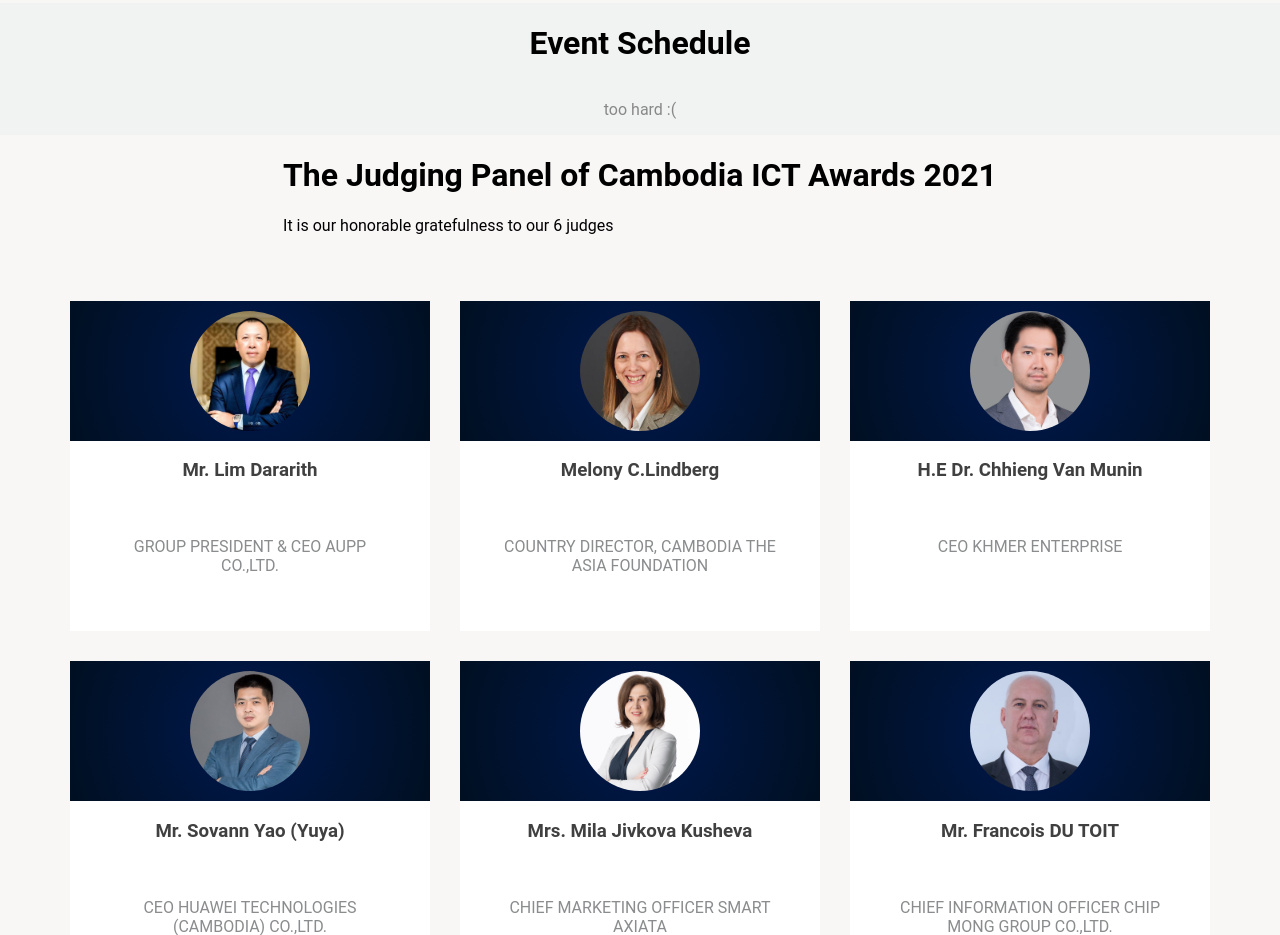
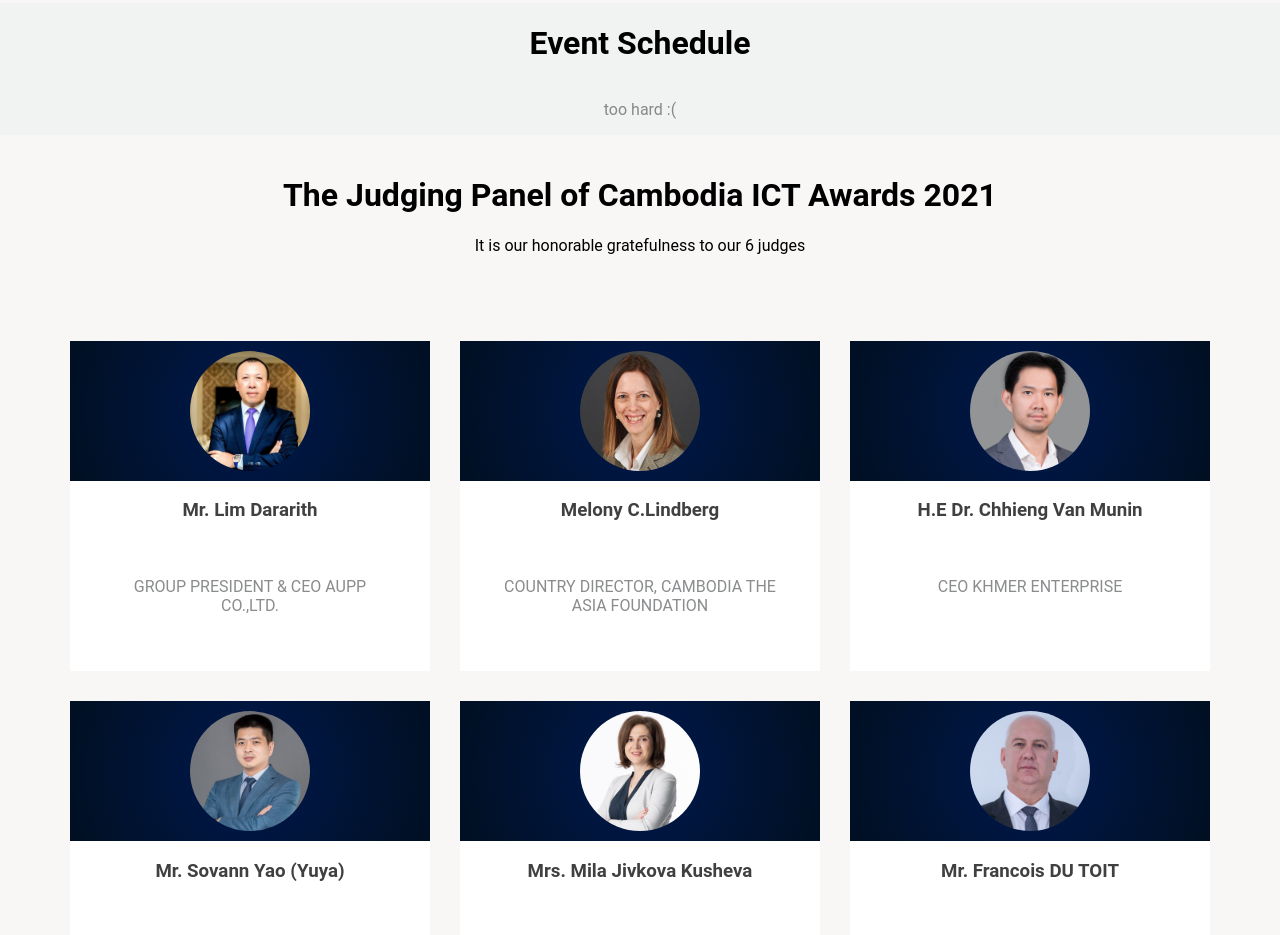
Before and after one commit to Kuroyuki-Kaze/Kuroyuki-Kaze.github.io, a plain HTML site: page WD5/cicta.html in a window 1280 px wide. Shown: the part 2237-3172 px from the top of the page. Drawn offline with Linux system fonts and the light colour scheme; a web font is replaced by a local one.

Commit message:
center the judging-panel-header because i forgot

```diff
--- a/WD5/styles/styleCICTA.css
+++ b/WD5/styles/styleCICTA.css
@@ -314,3 +314,8 @@ button.collapsible-header:hover > i {
     color: #46b6b6;
     transform: rotate(-135deg);
 }
+
+div.judging-panel-header {
+    text-align: center;
+    margin: 20px;
+}
```
